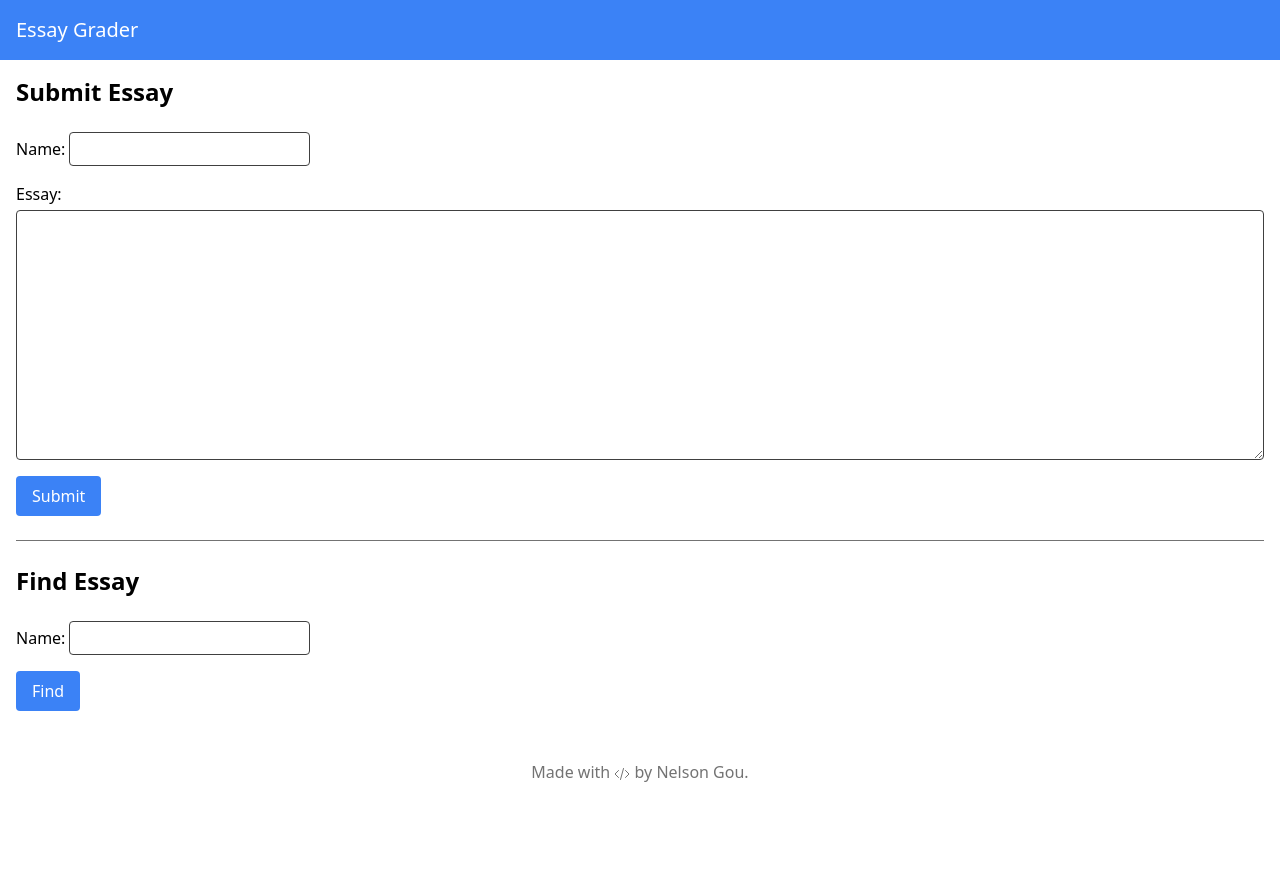
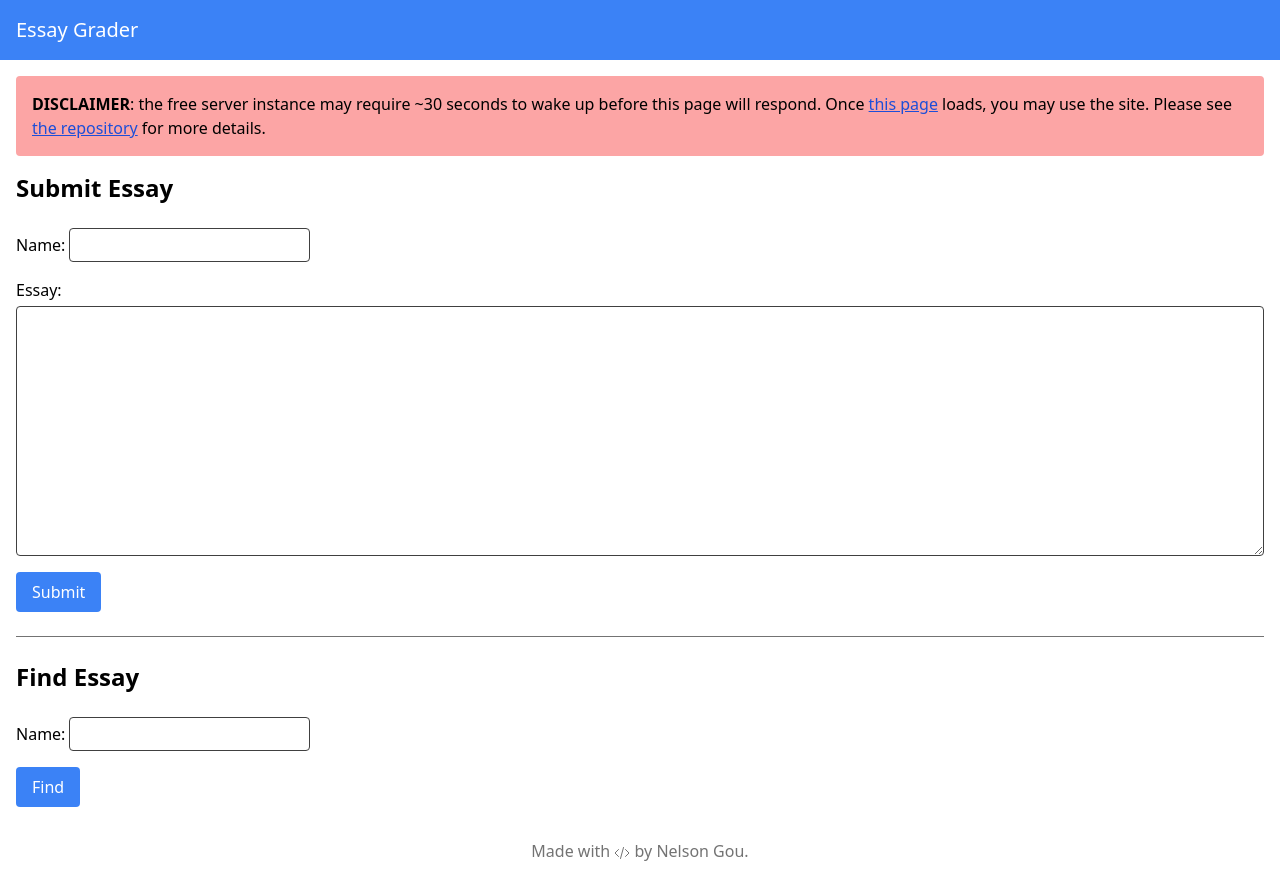
Before and after one commit to ng8165/EssayGrader, a Vue app in the folder client/: page / in a window 1280 px wide. Before the commit the page ends 800 px from the top, so only its background shows below. Built offline with nearby package versions, Linux system fonts and the light colour scheme.

Commit message:
Add disclaimer for slow loading

```diff
--- a/client/src/views/Home.vue
+++ b/client/src/views/Home.vue
@@ -31,6 +31,8 @@ async function findID() {
 </script>
 
 <template>
+    <div class="alert"><strong>DISCLAIMER</strong>: the free server instance may require ~30 seconds to wake up before this page will respond. Once <a href="https://essay-grader.onrender.com/grades" target="_blank">this page</a> loads, you may use the site. Please see <a href="https://github.com/ng8165/EssayGrader" target="_blank">the repository</a> for more details.</div>
+
     <h2 class="mb-6">Submit Essay</h2>
 
     <form @submit.prevent="sendGrade">
@@ -58,3 +60,17 @@ async function findID() {
         <Button type="submit" color="blue">Find</Button>
     </form>
 </template>
+
+<style scoped>
+a {
+    @apply text-blue-700 underline;
+}
+
+a:hover {
+    @apply brightness-125;
+}
+
+.alert {
+    @apply bg-red-300 p-4 rounded mb-4;
+}
+</style>
```
